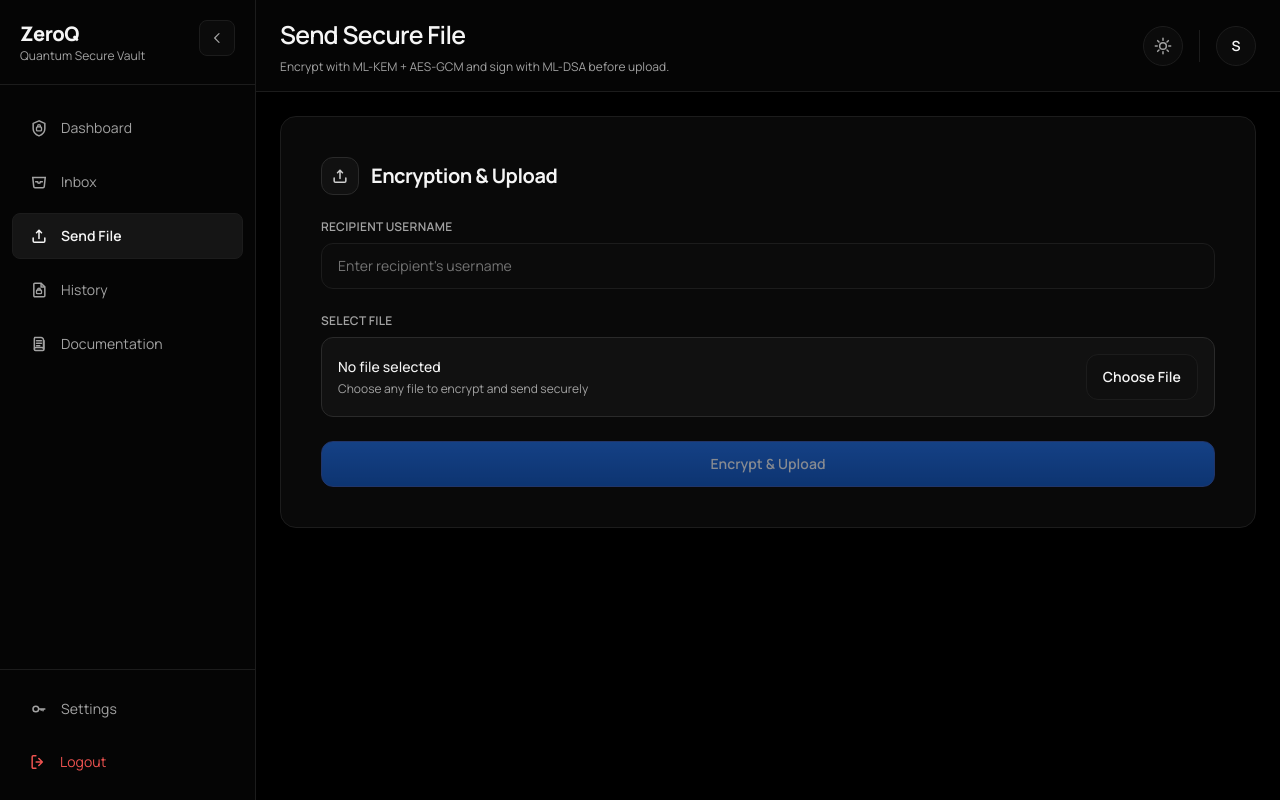
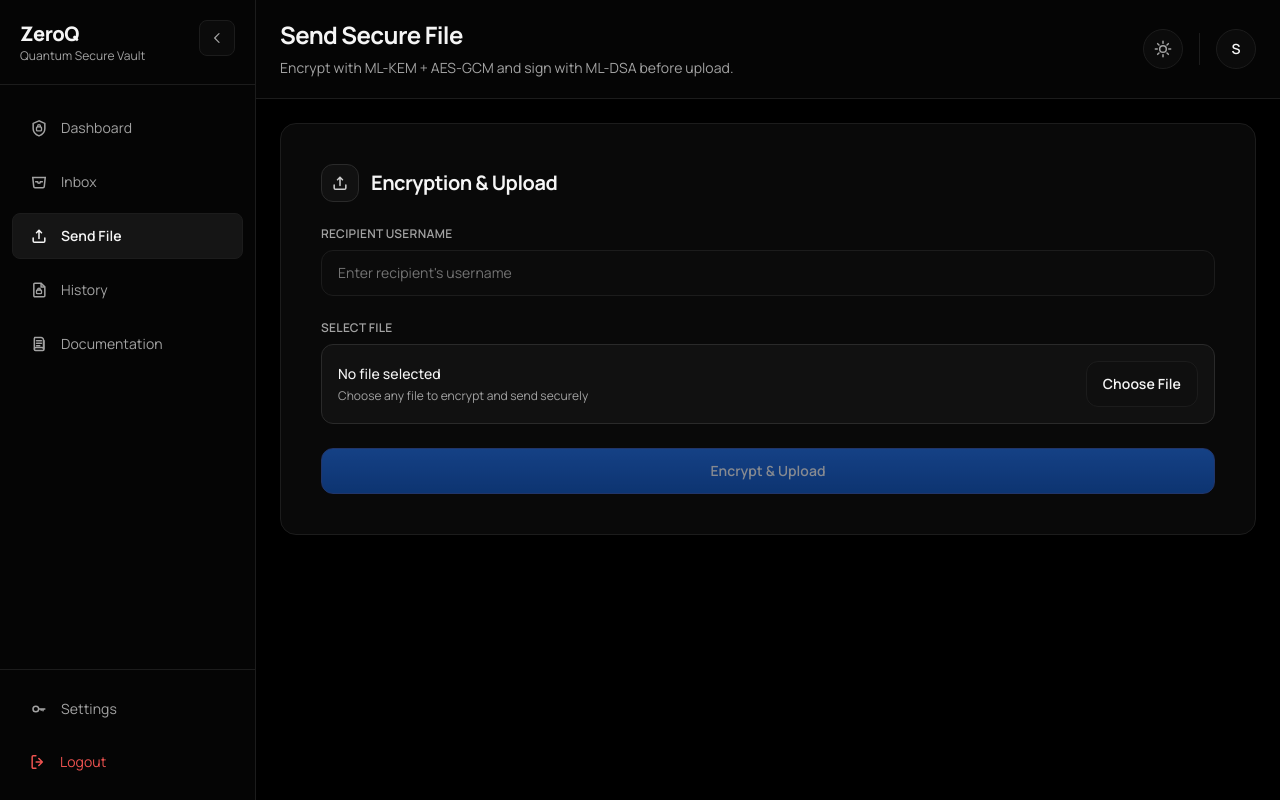
Before and after one commit to piyush-jha-16/ZeroQ-Post-Quantum-Cryptography-Secure-File-Vault, a React (Vite) app in the folder frontend/: page /upload in a window 1280 px wide. Built offline with nearby package versions, Linux system fonts and the light colour scheme; sample sign-in values are in the browser's storage.

Commit message:
ui: improve header typography and add hover effects to top bar buttons

```diff
--- a/frontend/src/components/VaultLayout.jsx
+++ b/frontend/src/components/VaultLayout.jsx
@@ -172,17 +172,17 @@ export default function VaultLayout({ activeNav, title, subtitle, children }) {
       </aside>
 
       <main className="flex-1 flex flex-col min-w-0">
-        <div className="border-b px-6 py-4 flex items-center justify-between" style={{ backgroundColor: 'var(--bg-1)', borderColor: 'var(--line)' }}>
-          <div>
-            <h2 className="text-[1.55rem] font-semibold tracking-tight" style={{ color: 'var(--text-0)' }}>{title}</h2>
-            {subtitle ? <p className="text-xs text-muted mt-1.5">{subtitle}</p> : null}
+        <div className="border-b px-6 py-5 flex items-center justify-between" style={{ backgroundColor: 'var(--bg-1)', borderColor: 'var(--line)' }}>
+          <div className="flex-1">
+            <h2 className="text-2xl font-bold tracking-tight leading-tight" style={{ color: 'var(--text-0)' }}>{title}</h2>
+            {subtitle ? <p className="text-sm text-muted mt-2">{subtitle}</p> : null}
           </div>
-          <div className="flex items-center gap-4">
+          <div className="flex items-center gap-4 ml-6">
             <button
               onClick={toggleTheme}
               title={theme === 'dark' ? 'Switch to light theme' : 'Switch to dark theme'}
               aria-label={theme === 'dark' ? 'Switch to light theme' : 'Switch to dark theme'}
-              className="inline-flex h-10 w-10 items-center justify-center rounded-full border transition"
+              className="inline-flex h-10 w-10 items-center justify-center rounded-full border transition hover:bg-opacity-80 duration-200"
               style={{ borderColor: 'var(--line)', backgroundColor: 'var(--bg-2)', color: 'var(--text-1)' }}
             >
               {theme === 'dark' ? <SunIcon className="h-5 w-5" /> : <MoonIcon className="h-5 w-5" />}
@@ -194,7 +194,7 @@ export default function VaultLayout({ activeNav, title, subtitle, children }) {
             />
             <div
               title={username || 'User'}
-              className="flex items-center justify-center h-10 w-10 rounded-full border text-sm font-semibold"
+              className="flex items-center justify-center h-10 w-10 rounded-full border text-sm font-semibold transition hover:bg-opacity-80 duration-200"
               style={{ borderColor: 'var(--line)', backgroundColor: 'var(--bg-2)', color: 'var(--text-0)' }}
             >
               {userInitial}
```
